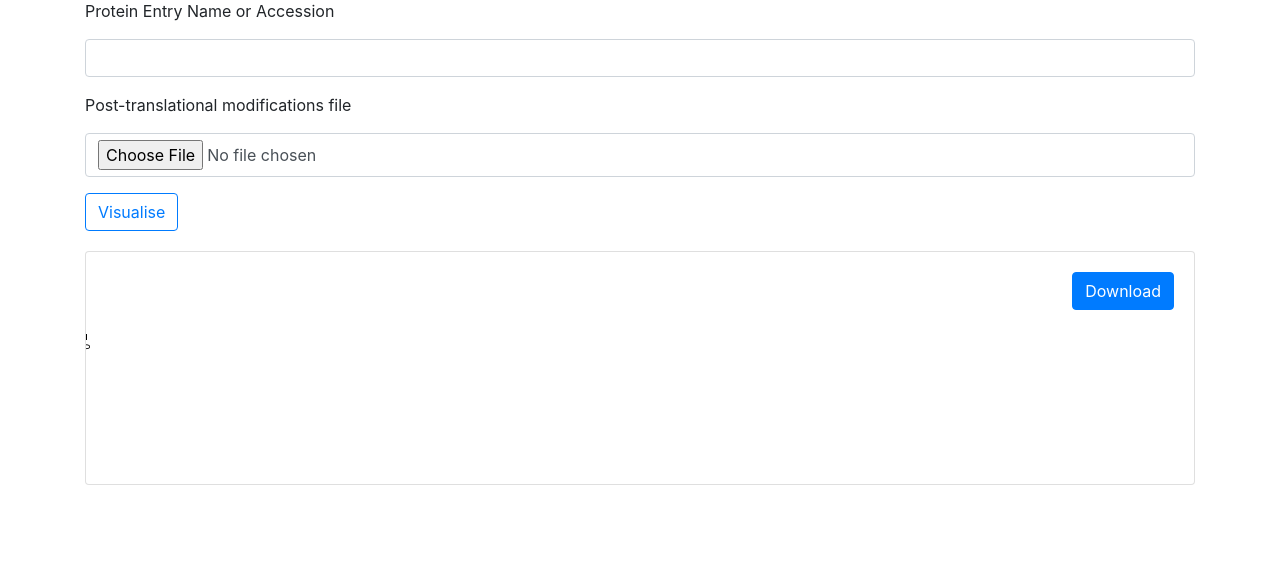
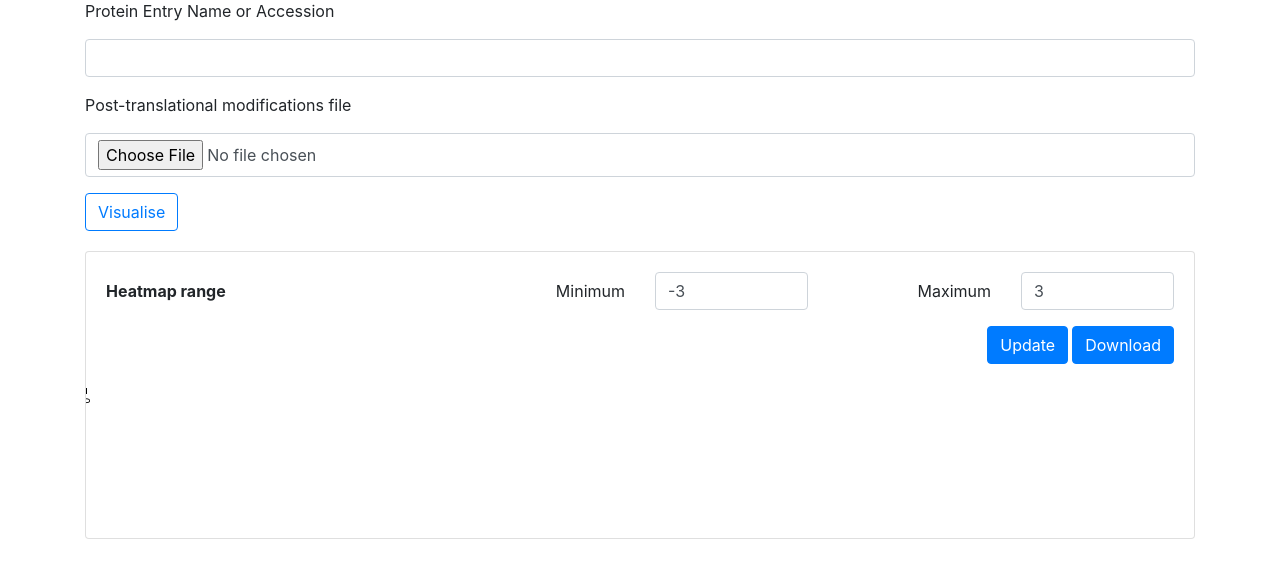
Before and after one commit to ChildrensMedicalResearchInstitute/ptm-visquant, a Flask app: template templates/ptm_mapper.html in a window 1280 px wide. Shown: the part 221-800 px from the top of the page. Run offline with Flask 2, Linux system fonts and the light colour scheme; the template is opened without the code that fills it: values that come from a table or form of the project are taken from there, most other values are stand-ins (such as "Sample title", 1, 10 or a date in 2020); some libraries are stand-ins or nearby versions.

Commit message:
Allow user to modify heatmap range

```diff
--- a/static/css/base.css
+++ b/static/css/base.css
@@ -21,3 +21,11 @@ h1 {
 .vis-box {
     overflow-x: auto;
 }
+
+label.bold-label {
+    font-weight: bold;
+}
+
+label.left-label {
+    text-align: right;
+}
--- a/static/js/visualisation.js
+++ b/static/js/visualisation.js
@@ -36,16 +36,26 @@ function saveSvg(svgElement, filename) {
   document.body.removeChild(downloadLink);
 }
 
+var canvasInstance = null;
+
 class Canvas {
   constructor() {
+    if (canvasInstance) {
+      return canvasInstance;
+    }
+    canvasInstance = this;
     this.scale = undefined;
     this.svg = d3.select("div.vis-box").append("svg");
     this.GROUP_PADDING = 40;
     this.CANVAS_HEIGHT = this.GROUP_PADDING;
   }
 
+  clear() {
+    this.svg.selectAll("*").remove();
+    this.CANVAS_HEIGHT = this.GROUP_PADDING;
+  }
+
   addScale(data) {
-    // TODO: Add scale logic from Rowena here
     this.scale = d3
       .scaleLinear()
       .domain([0, data.length])
@@ -294,7 +304,12 @@ class Protein {
   drawHeatmap() {
     let _this = this;
     let scale = this.scale;
-    let scale_chromatic = d3.scaleSequential(d3.interpolatePurples);
+    let scale_chromatic = d3
+      .scaleSequential(d3.interpolatePiYG)
+      .domain([
+        d3.select("#heatmap-range-min").node().value,
+        d3.select("#heatmap-range-max").node().value
+      ]);
 
     let markup_display = this.data.markups.filter(
       markup => markup.display !== false
@@ -355,12 +370,21 @@ class Protein {
   }
 }
 
-let canvas = new Canvas();
-canvas.addScale(context);
-canvas.addProtein(context);
-canvas.addMotifLegend(context);
-canvas.expand();
-
 d3.select("#download").on("click", function() {
   saveSvg(canvas.svg.node(), context.metadata.identifier);
 });
+
+d3.select("#update").on("click", function() {
+  let canvas = new Canvas();
+  canvas.clear();
+  setupCanvas(canvas);
+});
+
+function setupCanvas(canvas) {
+  canvas.addScale(context);
+  canvas.addProtein(context);
+  canvas.addMotifLegend(context);
+  canvas.expand();
+}
+
+setupCanvas(new Canvas());
--- a/templates/ptm_mapper.html
+++ b/templates/ptm_mapper.html
@@ -15,7 +15,21 @@
 {% if context %}
 <div class="card">
         <div class="card-body">
-            <button class="btn btn-primary mb-1 float-right" id="download">Download</button>
+            <div class="">
+                <div class="form-group row">
+                    <label class="col-sm-4 col-form-label bold-label">Heatmap range</label>
+                    <label class="col-sm-2 col-form-label left-label">Minimum</label>
+                    <div class="col-sm-2">
+                        <input type="number" class="form-control" id="heatmap-range-min" value="-3">
+                    </div>
+                    <label class="col-sm-2 col-form-label left-label">Maximum</label>
+                    <div class="col-sm-2">
+                        <input type="number" class="form-control" id="heatmap-range-max" value="3">
+                    </div>
+                </div>
+                <button class="btn btn-primary mb-1 float-right" id="download">Download</button>
+                <button class="btn btn-primary mx-1 float-right" id="update">Update</button>
+            </div>
         </div>
         <div class="vis-box"></div>
     </div>
```
